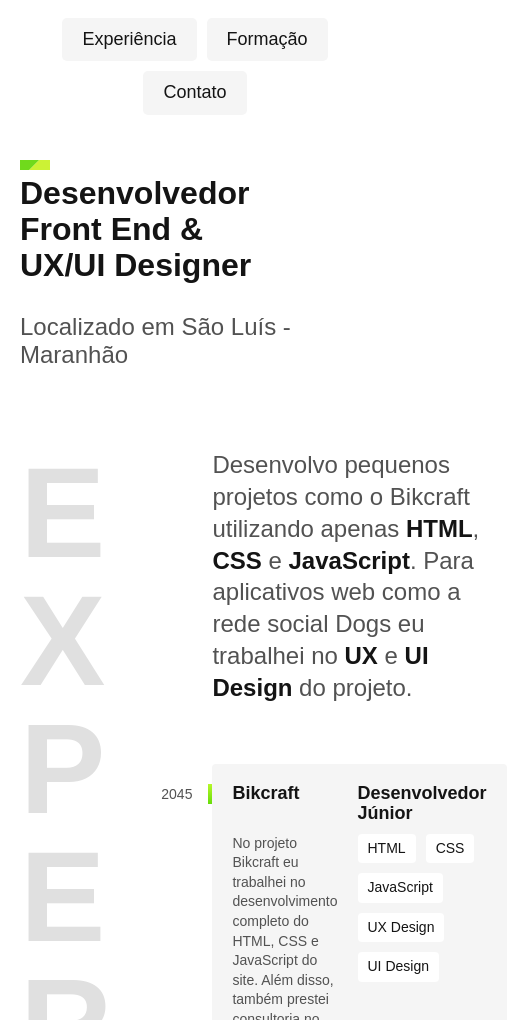
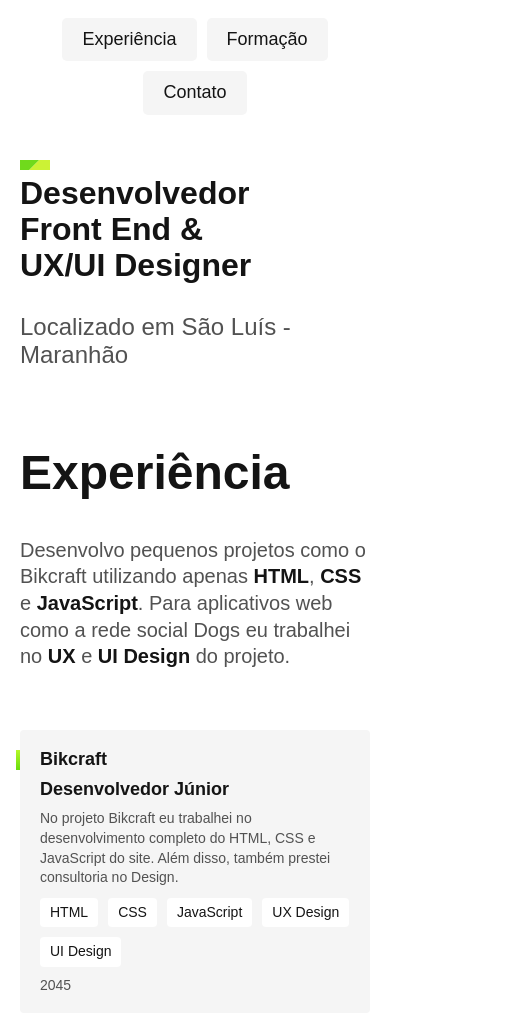
Before and after one commit to gfcarvalhos/potfolio-atv, a plain HTML site: page index.html in a window 390 px wide. Shown: the part 80-1100 px from the top of the page, 507 px wide, since content can reach past the window. Drawn offline with Linux system fonts and the light colour scheme.

Commit message:
style: responsividade para secao de experiencia

```diff
--- a/css/experiencia.css
+++ b/css/experiencia.css
@@ -81,3 +81,30 @@
   background: #ffffff;
   padding: 5px 10px;
 }
+
+@media (max-width: 800px) {
+  .experiencia {
+    grid-template-columns: 1fr;
+    gap: 40px;
+  }
+  .experiencia .subtitulo {
+    color: #141414;
+  }
+
+  .experiencia-texto {
+    font-size: 1.25rem;
+  }
+
+  .empresa-ano {
+    position: initial;
+    order: 1;
+    width: initial;
+    text-align: left;
+  }
+}
+
+@media (max-width: 400px) {
+  .empresa {
+    grid-template-columns: 1fr;
+  }
+}
--- a/css/global.css
+++ b/css/global.css
@@ -30,3 +30,11 @@
   word-break: break-all;
   max-width: 4ch;
 }
+
+@media (max-width: 800px) {
+  .subtitulo {
+    font-size: 3rem;
+    text-transform: capitalize;
+    max-width: initial;
+  }
+}
```
